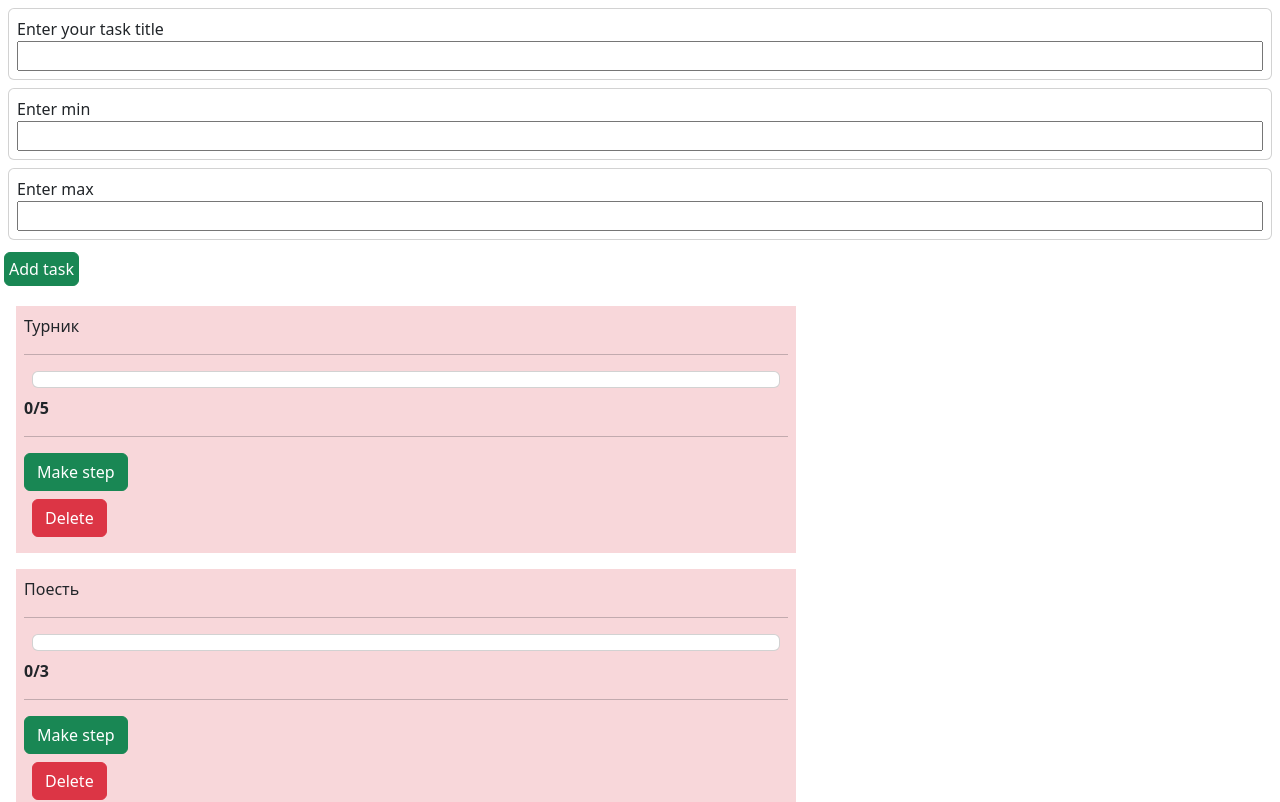
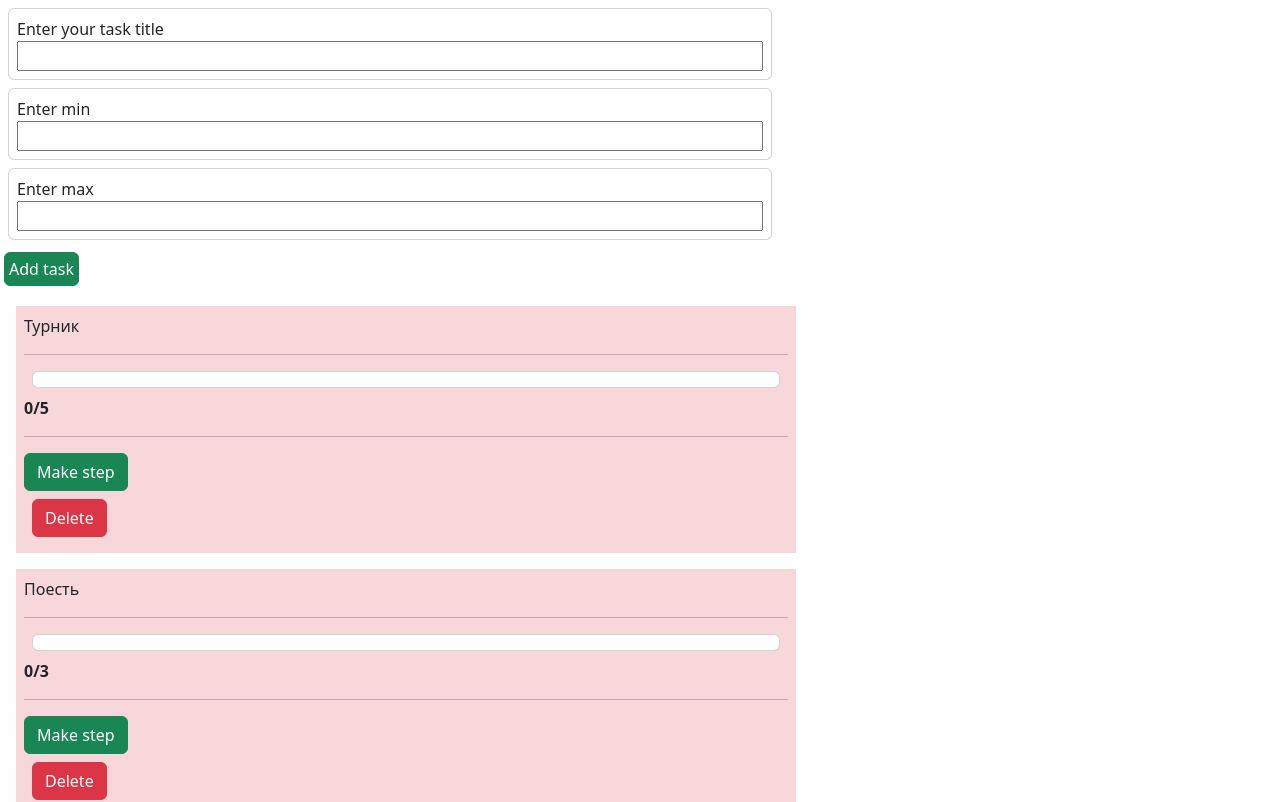
Before and after one commit to Alexey197/React_2023_HT1, a React (Vite) app: page / in a window 1280 px wide. Shown: the top 802 px of the page. Built offline with nearby package versions, Linux system fonts and the light colour scheme.

Commit message:
improvements

```diff
--- a/src/App.jsx
+++ b/src/App.jsx
@@ -45,6 +45,7 @@ function App() {
   />)
 
   return <>
+    <div className="item-width">
       <div className="card m-2 p-2">
         <label htmlFor="myTitle">Enter your task title</label>
         <input type="text" id="myTitle" ref={titleInput}/>
@@ -57,6 +58,7 @@ function App() {
         <label htmlFor="myMax">Enter max</label>
         <input type="text" id="myMax" ref={maxInput}/>
       </div>
+    </div>
     <button className="btn btn-success m-1 p-1" onClick={addNewTask}>Add task</button>
     <div>
       {itemsElems}
--- a/src/assets/main.scss
+++ b/src/assets/main.scss
@@ -21,3 +21,7 @@
 .card__level {
   transition: all 0.3s ease-out;
 }
+
+.item-width {
+  width: 780px;
+}
--- a/src/components/Todo.jsx
+++ b/src/components/Todo.jsx
@@ -25,17 +25,13 @@ export function Todo({ showed, title, min, max, changed, deleted }) {
     "card-todo__two-thirds" : min / max > 0.66 ?
       "card-todo__full" :
       "card-todo"
-  const className = `${classes} m-3 p-2`
+  const className = `${classes} m-3 p-2 item-width`
 
   function increase() {
     if (canInc) {
       changed(min + 1)
       setLevel({...level, width: `${(min + 1) / max * 100}%`})
     } else console.log('max')
-  }
-
-  const itemStyle = {
-    width: '780px'
   }
 
   const strongClasses = ['d-none']
@@ -48,7 +44,7 @@ export function Todo({ showed, title, min, max, changed, deleted }) {
 
   return (
     <>
-      <div className={className} style={itemStyle}>
+      <div className={className}>
         <p>{title}</p>
         <hr/>
         <div className='card m-2'>
```
Lines whose indentation alone changed are shown as unchanged.
